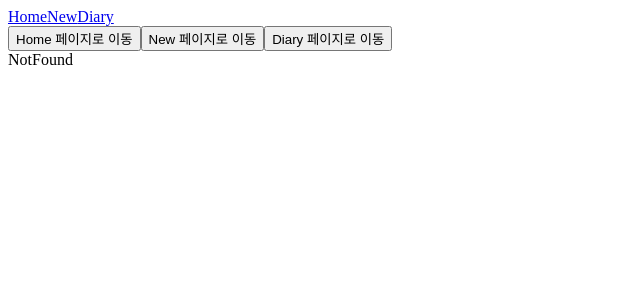
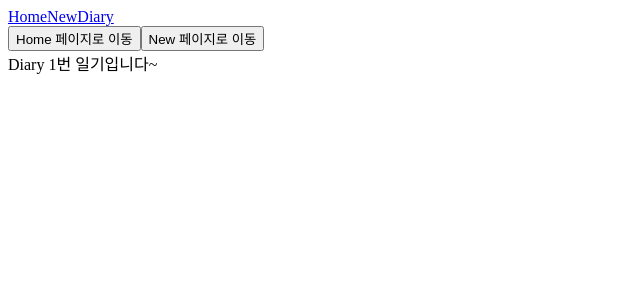
Before and after one commit to seongmin36/onebite-react-challenge, a React (Vite) app in the folder onebite-react/section12/: page /diary/1 in a window 1280 px wide. Shown: the top 300 px of the page, without its empty margins (0-640 px from the left). Built offline with nearby package versions, Linux system fonts and the light colour scheme.

Commit message:
section12 : 동적 라우팅

```diff
--- a/onebite-react/section12/src/App.jsx
+++ b/onebite-react/section12/src/App.jsx
@@ -23,13 +23,10 @@ function App() {
       </div>
       <button onClick={() => onClickButton("/")}>Home 페이지로 이동</button>
       <button onClick={() => onClickButton("/new")}>New 페이지로 이동</button>
-      <button onClick={() => onClickButton("/diary")}>
-        Diary 페이지로 이동
-      </button>
       <Routes>
         <Route path="/" element={<Home />} />
         <Route path="/new" element={<New />} />
-        <Route path="/diary" element={<Diary />} />
+        <Route path="/diary/:id" element={<Diary />} />
         <Route path="*" element={<NotFound />} />
       </Routes>
     </>
--- a/onebite-react/section12/src/pages/Diary.jsx
+++ b/onebite-react/section12/src/pages/Diary.jsx
@@ -1,5 +1,20 @@
+import { useParams, useSearchParams } from "react-router-dom";
+
 const Diary = () => {
-  return <div>Diary</div>;
+  const params = useParams();
+  console.log(params);
+
+  // 쿼리스트링 조회
+  const [queryString, setQueryString] = useSearchParams();
+  // 쿼리스트링 수정
+  setQueryString("value", "1234");
+  console.log(queryString.get("value"));
+
+  return (
+    <div>
+      Diary {params.id}번 일기입니다~ {queryString.get("value")}
+    </div>
+  );
 };
 
 export default Diary;
```
